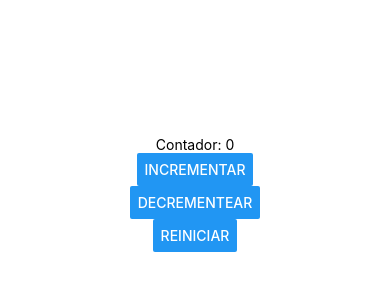
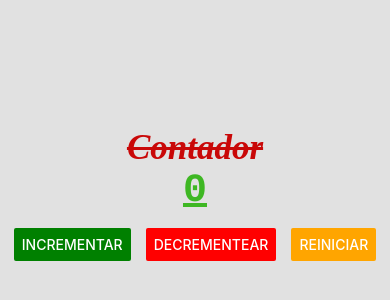
Before and after one commit to CaralbMen/PAM215, a React Native app in the folder intro/: screen / in a window 390 px wide. Shown: the part 228-528 px from the top of the page. Built offline with nearby package versions, Linux system fonts and the light colour scheme.

Commit message:
Se creo la carpeta screnns y se cambiio el codigo a un archivo almacenado ahi. En App solamente se manda llamar, ademas se aplicaron estilos a los elementos de la pantalla del contador

```diff
--- a/intro/App.js
+++ b/intro/App.js
@@ -1,41 +1,10 @@
-/*
-  1. Importaciones:
-    Zona de importaciones para usar lo que vamos a necesitar
-*/
-import { StatusBar } from 'expo-status-bar';
-import { StyleSheet, Text, View, Button } from 'react-native';
-import React,{useState} from 'react';
 /*
   2. Main:
     Zona de componentes para poner lo que se va a ver en la pantalla
 */
+import ContadorScreen from './screens/ContadorScreen';
 export default function App() {
-  const[contador, setContador]= useState(0);
   return (
-
-    <View style={styles.container}>
-      {/* Todos los elementos van dentro de un <view> */}
-      {/* En el caso de variables, se pone entre llaves */}
-      <Text>Contador: {contador}</Text>
-      <Button title='Incrementar' onPress={()=>setContador(contador+1)}></Button>
-      <Button title='Decrementear' onPress={()=>setContador(contador-1)}></Button>
-      <Button title='Reiniciar' onPress={()=>setContador(0)}></Button>
-
-      <StatusBar style="auto" />
-
-    </View>
-
+    <ContadorScreen></ContadorScreen>
   );
 }
-/*
-  3. Estilos:
-    Zona de estilos para dar formato a lo que se ve en la pantalla, dede estilos y posicionamiento
-*/
-const styles = StyleSheet.create({
-  container: {
-    flex: 1,
-    backgroundColor: '#fff',
-    alignItems: 'center',
-    justifyContent: 'center',
-  },
-});
--- /dev/null
+++ b/intro/screens/ContadorScreen.js
@@ -0,0 +1,63 @@
+/*
+  1. Importaciones:
+    Zona de importaciones para usar lo que vamos a necesitar
+*/
+import { StatusBar } from 'expo-status-bar';
+import { StyleSheet, Text, View, Button } from 'react-native';
+import React,{useState} from 'react';
+/*
+  2. Main:
+    Zona de componentes para poner lo que se va a ver en la pantalla
+*/
+export default function App() {
+  const[contador, setContador]= useState(0);
+  return (
+    //Para aplicar los estilos, es parecido a HTML, pero mediante objetos en lugar de clases
+    <View style={styles.container}>
+      {/* Todos los elementos van dentro de un <view> */}
+      {/* En el caso de variables, se pone entre llaves */}
+      <Text style={styles.texto}>Contador</Text>
+      <Text style={styles.texto2}>{contador}</Text>
+      <View style={styles.contenedorBotones}>
+        <Button color='green' title='Incrementar' onPress={()=>setContador(contador+1)}></Button>
+        <Button color='red' title='Decrementear' onPress={()=>setContador(contador-1)}></Button>
+        <Button color='orange' title='Reiniciar' onPress={()=>setContador(0)}></Button>
+      </View>
+      <StatusBar style="auto" />
+    </View>
+  );
+}
+/*
+  3. Estilos:
+    Zona de estilos para dar formato a lo que se ve en la pantalla, dede estilos y posicionamiento
+*/
+//Esto es, básicamente un objeto llamado styles
+const styles = StyleSheet.create({
+  container: {
+    flex: 1,
+    backgroundColor: '#e1e1e1ff',
+    alignItems: 'center',
+    justifyContent: 'center',
+    //Esto es básicamente un objeto dentro de otro, se separan por comas
+  },
+  texto:{
+    fontFamily:"Times New Roman",
+    fontSize:35,
+    color:'#c90808ff',
+    fontWeight: 'bold',
+    fontStyle: 'italic',
+    textDecorationLine: 'line-through',
+  },
+  texto2:{
+    fontFamily:"Courier",
+    fontSize:40,
+    color:'#3eb723ff',
+    fontWeight: '600',
+    textDecorationLine: 'underline',
+  },
+  contenedorBotones:{
+    marginTop:15,
+    flexDirection:'row',
+    gap:15,
+  },
+});
```
